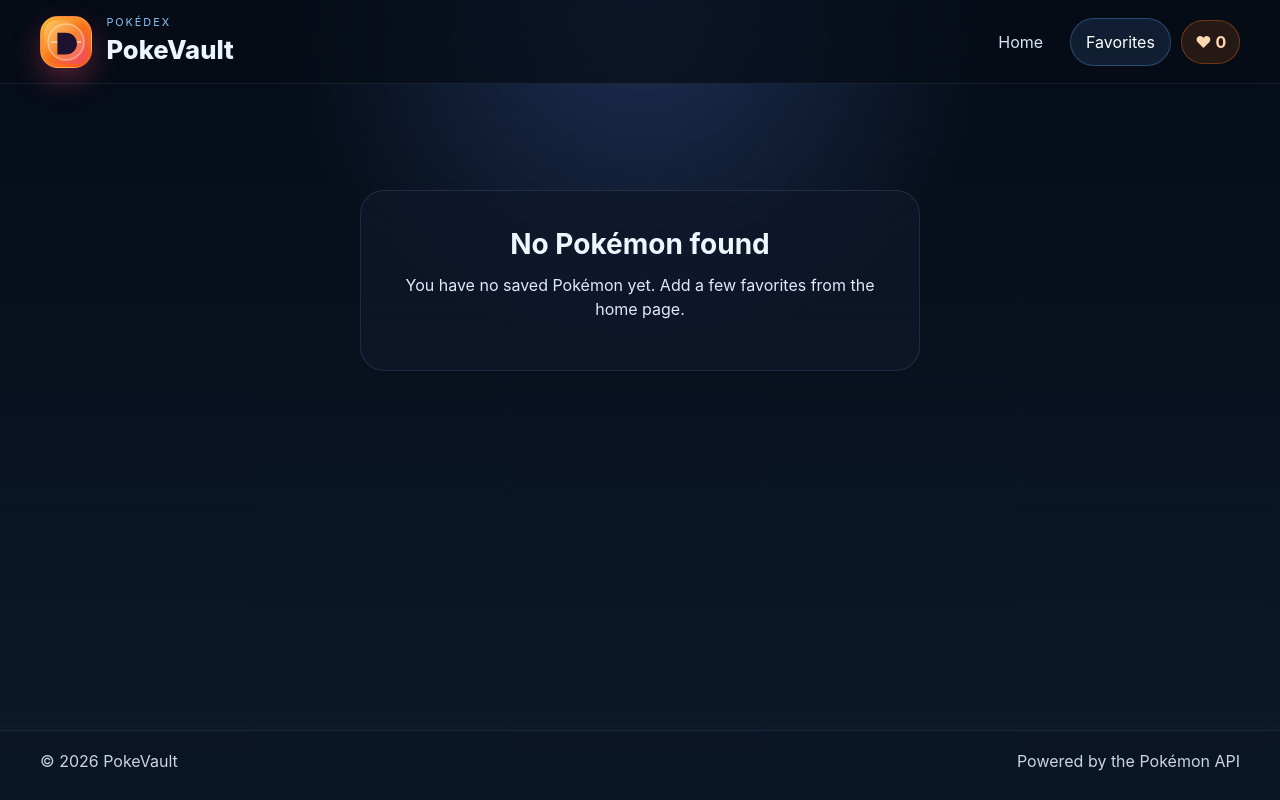
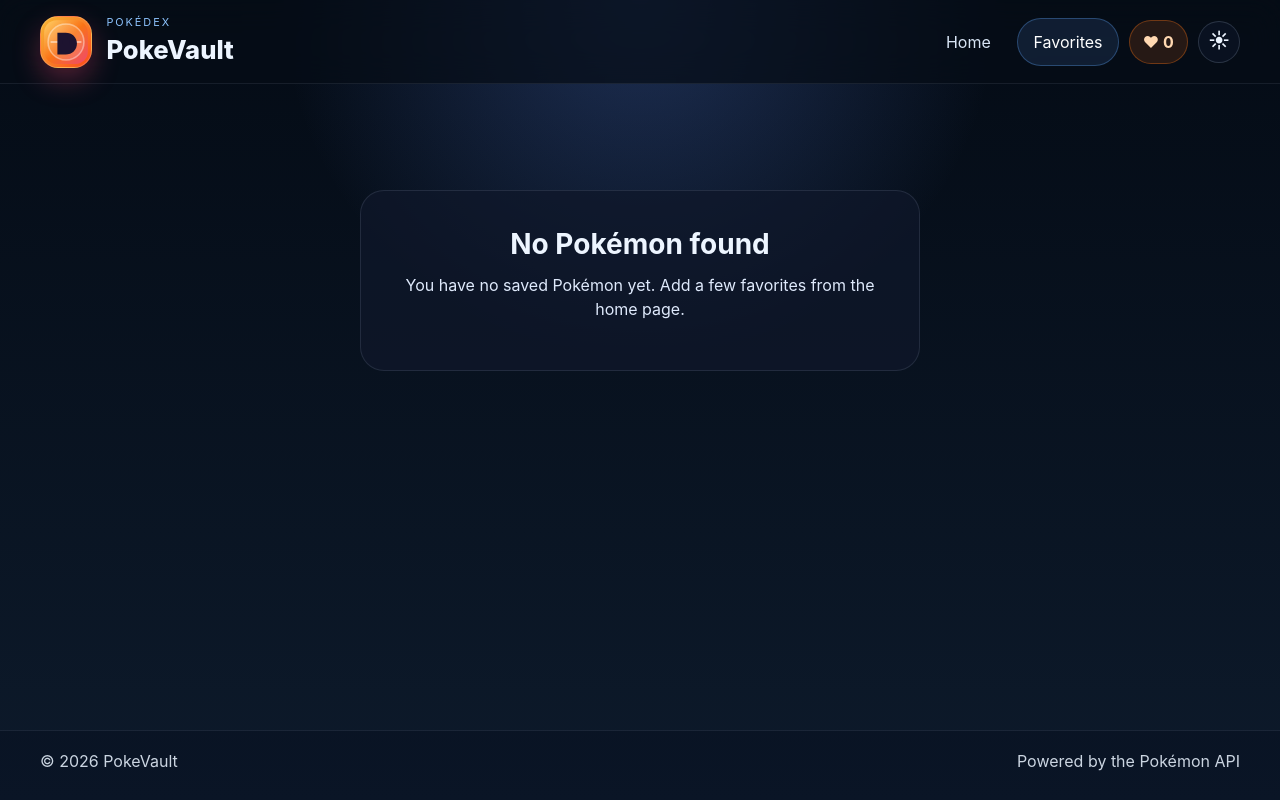
Before and after one commit to dianneblase23/FinalRepo, a React (Vite) app: page /favorites in a window 1280 px wide. Built offline with nearby package versions, Linux system fonts and the light colour scheme; no server answers.

Commit message:
updated CSS: added light/dark mode option

```diff
--- a/src/App.css
+++ b/src/App.css
@@ -108,6 +108,32 @@
   border: 1px solid rgba(249, 115, 22, 0.35);
   padding: 0.55rem 0.8rem;
   font-weight: 700;
+}
+
+.theme-toggle {
+  display: inline-flex;
+  align-items: center;
+  justify-content: center;
+  width: 42px;
+  height: 42px;
+  padding: 0;
+  border: 1px solid rgba(148, 163, 184, 0.24);
+  border-radius: 999px;
+  background: rgba(15, 23, 42, 0.58);
+  color: #edf5ff;
+  font-weight: 700;
+  transition: background 0.2s ease, border-color 0.2s ease, transform 0.2s ease;
+}
+
+.theme-toggle:hover {
+  transform: translateY(-1px);
+  background: rgba(96, 165, 250, 0.16);
+  border-color: rgba(96, 165, 250, 0.42);
+}
+
+.theme-toggle span:first-child {
+  font-size: 1.3rem;
+  line-height: 1;
 }
 
 .main-content {
@@ -569,6 +595,131 @@
   color: #cbd5e1;
 }
 
+:root[data-theme='light'] .app-header {
+  background: rgba(248, 251, 255, 0.82);
+  border-bottom-color: rgba(71, 85, 105, 0.14);
+}
+
+:root[data-theme='light'] .brand-block h1,
+:root[data-theme='light'] .hero-panel h2,
+:root[data-theme='light'] .detail-header-row h2,
+:root[data-theme='light'] .pokemon-card h3,
+:root[data-theme='light'] .info-card strong,
+:root[data-theme='light'] .stat-item strong,
+:root[data-theme='light'] .moves-box h3 {
+  color: #1d2b40;
+}
+
+:root[data-theme='light'] .eyebrow,
+:root[data-theme='light'] .hero-kicker {
+  color: #3974b8;
+}
+
+:root[data-theme='light'] .nav-link {
+  color: #40516a;
+}
+
+:root[data-theme='light'] .nav-link:hover,
+:root[data-theme='light'] .nav-link.active {
+  color: #19395f;
+  background: rgba(59, 130, 246, 0.1);
+  border-color: rgba(59, 130, 246, 0.28);
+}
+
+:root[data-theme='light'] .favorites-pill {
+  color: #9a4e0b;
+  background: rgba(249, 115, 22, 0.1);
+}
+
+:root[data-theme='light'] .theme-toggle,
+:root[data-theme='light'] .secondary-button {
+  color: #33445d;
+  background: rgba(255, 255, 255, 0.88);
+  border-color: rgba(71, 85, 105, 0.2);
+}
+
+:root[data-theme='light'] .theme-toggle:hover {
+  background: #e8f1ff;
+}
+
+:root[data-theme='light'] .hero-panel {
+  background: linear-gradient(135deg, rgba(219, 234, 254, 0.9), rgba(237, 233, 254, 0.82));
+  border-color: rgba(71, 85, 105, 0.16);
+  box-shadow: 0 20px 50px rgba(51, 65, 85, 0.1);
+}
+
+:root[data-theme='light'] .hero-stats div,
+:root[data-theme='light'] .pokemon-card,
+:root[data-theme='light'] .detail-hero,
+:root[data-theme='light'] .stat-item,
+:root[data-theme='light'] .loading-state,
+:root[data-theme='light'] .error-panel,
+:root[data-theme='light'] .empty-state {
+  color: #26364d;
+  background: rgba(255, 255, 255, 0.86);
+  border-color: rgba(71, 85, 105, 0.16);
+  box-shadow: 0 16px 40px rgba(51, 65, 85, 0.08);
+}
+
+:root[data-theme='light'] .hero-stats span,
+:root[data-theme='light'] .field-label,
+:root[data-theme='light'] .pokemon-id,
+:root[data-theme='light'] .mini-stats,
+:root[data-theme='light'] .page-indicator,
+:root[data-theme='light'] .info-card span,
+:root[data-theme='light'] .stat-item span,
+:root[data-theme='light'] .footer-inner {
+  color: #52647e;
+}
+
+:root[data-theme='light'] .search-field input,
+:root[data-theme='light'] .field-group select {
+  color: #26364d;
+  background: rgba(255, 255, 255, 0.94);
+  border-color: rgba(71, 85, 105, 0.22);
+}
+
+:root[data-theme='light'] .search-field input::placeholder {
+  color: #7b8ba2;
+}
+
+:root[data-theme='light'] .search-clear,
+:root[data-theme='light'] .favorite-toggle {
+  color: #33445d;
+  background: #edf3fa;
+}
+
+:root[data-theme='light'] .favorite-toggle.active {
+  color: #9a4e0b;
+  background: rgba(249, 115, 22, 0.12);
+}
+
+:root[data-theme='light'] .type-badge,
+:root[data-theme='light'] .move-tag {
+  color: #315785;
+  background: rgba(96, 165, 250, 0.12);
+}
+
+:root[data-theme='light'] .error-panel p,
+:root[data-theme='light'] .empty-state p {
+  color: #52647e;
+}
+
+:root[data-theme='light'] .detail-figure {
+  background: linear-gradient(180deg, rgba(219, 234, 254, 0.72), rgba(237, 233, 254, 0.68));
+  border-color: rgba(71, 85, 105, 0.14);
+}
+
+:root[data-theme='light'] .info-card {
+  background: rgba(241, 245, 249, 0.9);
+  border-color: rgba(71, 85, 105, 0.14);
+}
+
+:root[data-theme='light'] .app-footer {
+  background: rgba(226, 232, 240, 0.5);
+  border-top-color: rgba(71, 85, 105, 0.14);
+}
+
 @media (max-width: 760px) {
   .header-inner,
   .hero-panel,
--- a/src/App.jsx
+++ b/src/App.jsx
@@ -8,6 +8,19 @@ import Details from './pages/Details'
 import Favorites from './pages/Favorites'
 
 const STORAGE_KEY = 'pokevault-favorites'
+const THEME_STORAGE_KEY = 'pokevault-theme'
+
+function readTheme() {
+  if (typeof window === 'undefined') {
+    return 'dark'
+  }
+
+  try {
+    return window.localStorage.getItem(THEME_STORAGE_KEY) === 'light' ? 'light' : 'dark'
+  } catch {
+    return 'dark'
+  }
+}
 
 function readFavorites() {
   if (typeof window === 'undefined') {
@@ -25,11 +38,17 @@ function readFavorites() {
 
 function App() {
   const [favorites, setFavorites] = useState(readFavorites)
+  const [theme, setTheme] = useState(readTheme)
   const [notice, setNotice] = useState('')
 
   useEffect(() => {
     window.localStorage.setItem(STORAGE_KEY, JSON.stringify(favorites))
   }, [favorites])
+
+  useEffect(() => {
+    document.documentElement.dataset.theme = theme
+    window.localStorage.setItem(THEME_STORAGE_KEY, theme)
+  }, [theme])
 
   useEffect(() => {
     if (!notice) {
@@ -66,7 +85,11 @@ function App() {
 
   return (
     <div className="app-shell">
-      <Header favoritesCount={favorites.length} />
+      <Header
+        favoritesCount={favorites.length}
+        theme={theme}
+        onToggleTheme={() => setTheme((currentTheme) => currentTheme === 'dark' ? 'light' : 'dark')}
+      />
 
       {notice && (
         <div className="toast" role="status" aria-live="polite">
--- a/src/components/Header.jsx
+++ b/src/components/Header.jsx
@@ -25,7 +25,7 @@ function BrandLogo() {
   )
 }
 
-export default function Header({ favoritesCount }) {
+export default function Header({ favoritesCount, theme, onToggleTheme }) {
   return (
     <header className="app-header">
       <div className="container header-inner">
@@ -36,7 +36,11 @@ export default function Header({ favoritesCount }) {
             <h1>PokeVault</h1>
           </div>
         </div>
-        <Navbar favoritesCount={favoritesCount} />
+        <Navbar
+          favoritesCount={favoritesCount}
+          theme={theme}
+          onToggleTheme={onToggleTheme}
+        />
       </div>
     </header>
   )
--- a/src/components/Navbar.jsx
+++ b/src/components/Navbar.jsx
@@ -1,6 +1,6 @@
 import { NavLink } from 'react-router-dom'
 
-export default function Navbar({ favoritesCount }) {
+export default function Navbar({ favoritesCount, theme, onToggleTheme }) {
   return (
     <nav className="main-nav" aria-label="Main navigation">
       <NavLink className={({ isActive }) => `nav-link ${isActive ? 'active' : ''}`} to="/">
@@ -15,6 +15,15 @@ export default function Navbar({ favoritesCount }) {
       <span className="favorites-pill" aria-live="polite">
         ❤ {favoritesCount}
       </span>
+      <button
+        type="button"
+        className="theme-toggle"
+        onClick={onToggleTheme}
+        aria-label={`Switch to ${theme === 'dark' ? 'light' : 'dark'} mode`}
+        title={`Switch to ${theme === 'dark' ? 'light' : 'dark'} mode`}
+      >
+        <span aria-hidden="true">{theme === 'dark' ? '☀' : '☾'}</span>
+      </button>
     </nav>
   )
 }
--- a/src/index.css
+++ b/src/index.css
@@ -9,6 +9,12 @@
   -webkit-font-smoothing: antialiased;
   -moz-osx-font-smoothing: grayscale;
   color-scheme: dark;
+}
+
+:root[data-theme='light'] {
+  color: #1d2b40;
+  background: #f3f7fc;
+  color-scheme: light;
 }
 
 html {
@@ -26,6 +32,12 @@ body {
   background:
     radial-gradient(circle at top, rgba(89, 131, 231, 0.3), transparent 35%),
     linear-gradient(180deg, #040b15 0%, #0d1a2b 100%);
+}
+
+:root[data-theme='light'] body {
+  background:
+    radial-gradient(circle at top, rgba(147, 197, 253, 0.38), transparent 38%),
+    linear-gradient(180deg, #f8fbff 0%, #eaf1fa 100%);
 }
 
 button,
```
